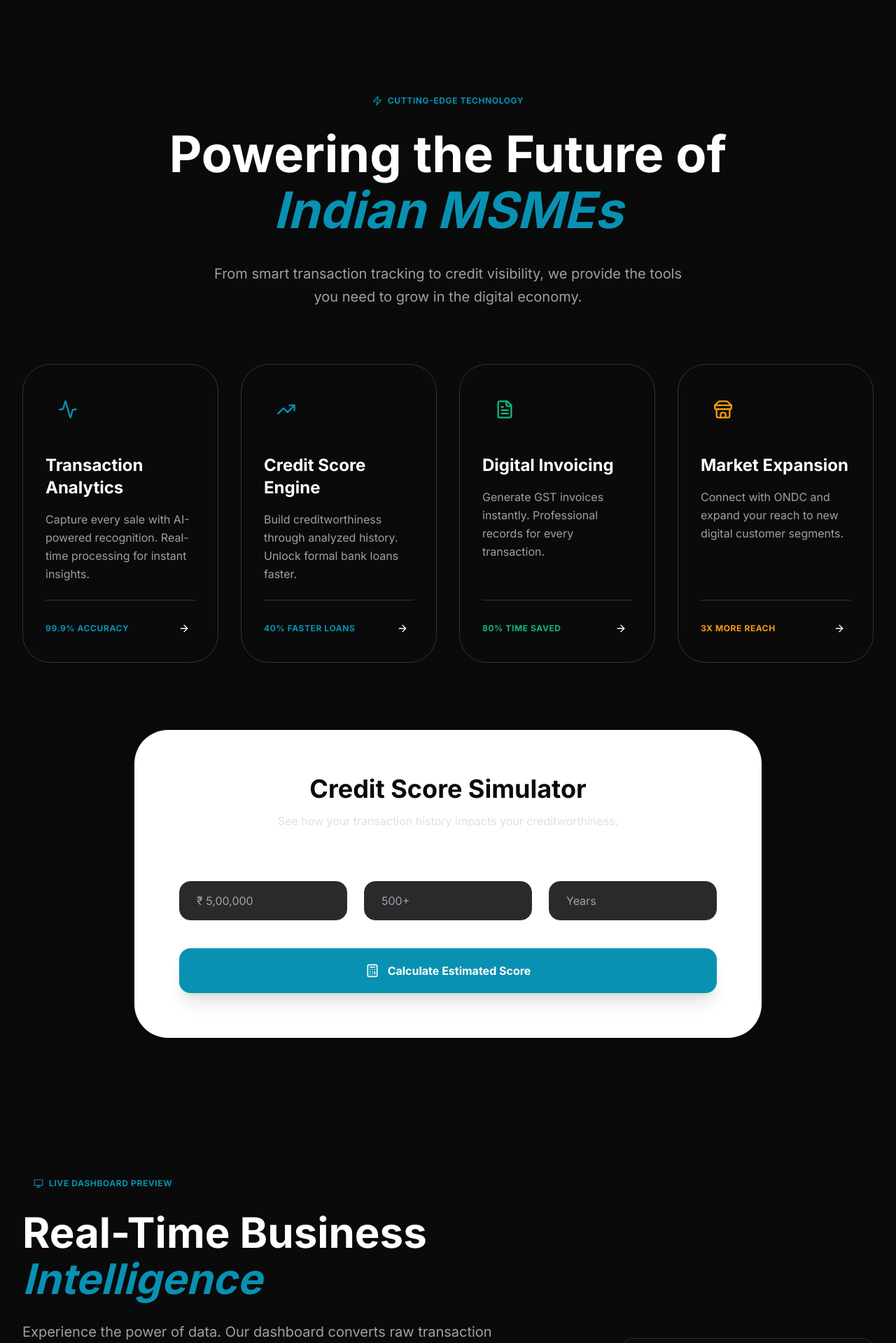
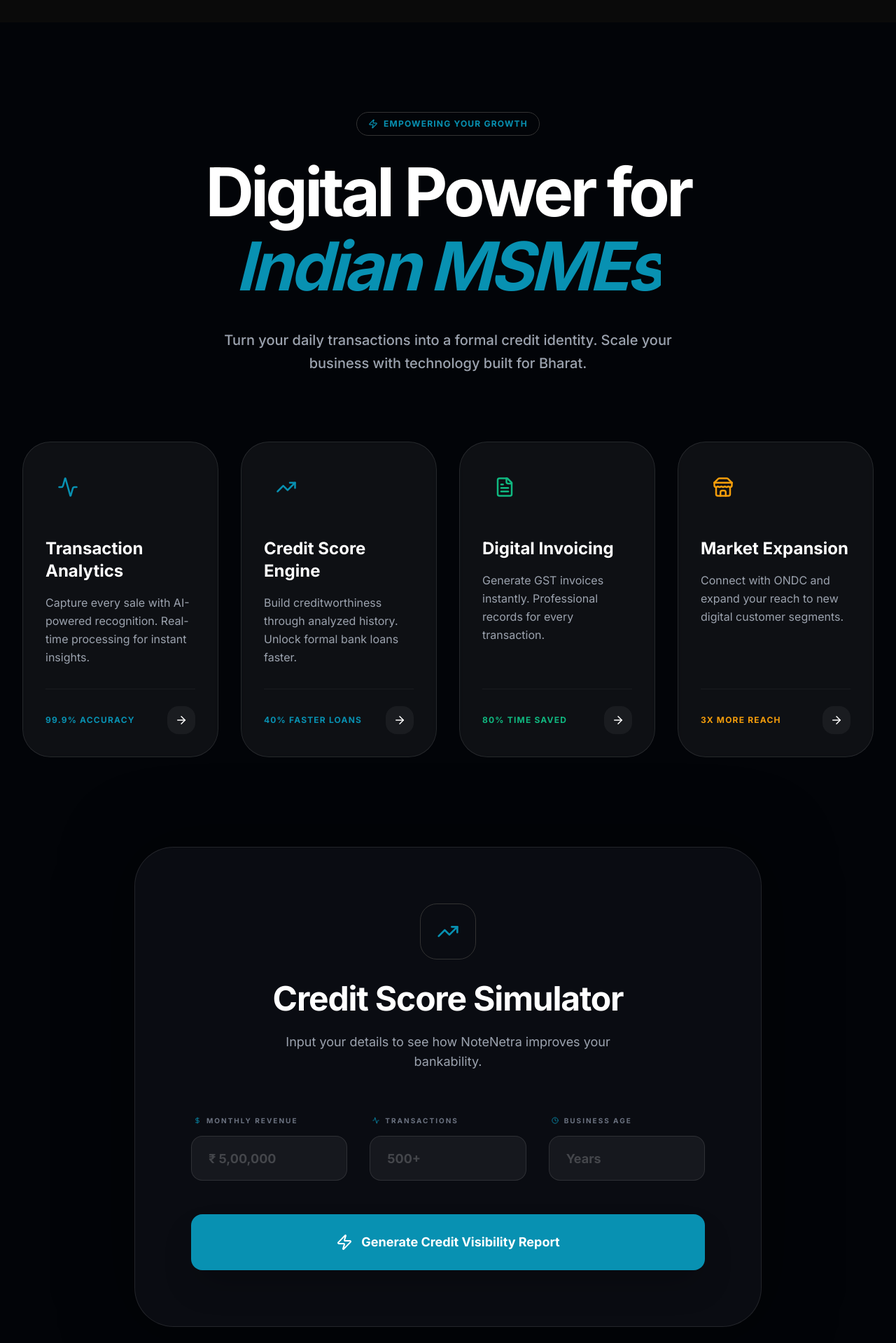
Before and after one commit to Kakupro/Notenetraweb, a React (Vite) app: page / in a window 1280 px wide. Shown: the part 841-2760 px from the top of the page at 70% size. Built offline with nearby package versions, Linux system fonts and the light colour scheme.

Commit message:
Redesign Credit Simulator UI for contrast and implement robust calculation logic

```diff
--- a/src/pages/landing-page/components/FeaturesShowcase.jsx
+++ b/src/pages/landing-page/components/FeaturesShowcase.jsx
@@ -27,19 +27,39 @@ const FeaturesShowcase = () => {
     setLoading(true);
     setError(null);
     setCreditScore(null);
+
+    // Simulated Logic for the Simulator (Corrected & Robust)
+    setTimeout(() => {
       try {
-      const response = await calculateScore({
-        monthlyRevenue: parseFloat(monthlyRevenue),
-        monthlyTransactions: parseFloat(monthlyTransactions),
-        businessAge: parseFloat(businessAge),
-      });
-      setCreditScore(response.data.creditScore);
+        const rev = parseFloat(monthlyRevenue);
+        const trans = parseFloat(monthlyTransactions);
+        const age = parseFloat(businessAge);
+
+        // Base Score
+        let score = 400;
+
+        // Revenue Factor (Logarithmic increase)
+        score += Math.min(200, Math.max(0, Math.log10(rev) * 35));
+
+        // Transaction Factor
+        score += Math.min(150, (trans / 100) * 15);
+
+        // Age Factor
+        score += Math.min(100, age * 15);
+
+        // Random slightly variance for realism
+        const variance = Math.floor(Math.random() * 21) - 10;
+        score += variance;
+
+        // Final Clamp
+        const finalScore = Math.floor(Math.max(300, Math.min(850, score)));
+        setCreditScore(finalScore);
       } catch (err) {
-      console.error('Error calling Cloud Function:', err);
-      setError('Failed to calculate credit score. Please try again.');
+        setError('Failed to calculate. Please check your inputs.');
       } finally {
         setLoading(false);
       }
+    }, 1500); // Realistic delay
   };
 
   const features = [
@@ -86,60 +106,59 @@ const FeaturesShowcase = () => {
   }, []);
 
   return (
-    <section ref={sectionRef} className="py-24 bg-muted/10 relative overflow-hidden">
-      {/* Abstract Shapes */}
-      <div className="absolute top-0 left-0 w-full h-full pointer-events-none opacity-20">
-        <div className="absolute -top-[10%] -left-[10%] w-[40%] h-[40%] bg-primary/20 rounded-full blur-[120px]" />
-        <div className="absolute top-[20%] -right-[10%] w-[30%] h-[30%] bg-accent/20 rounded-full blur-[120px]" />
+    <section ref={sectionRef} className="py-32 bg-[#020408] relative overflow-hidden">
+      {/* Premium Background Effects */}
+      <div className="absolute top-0 left-0 w-full h-full pointer-events-none">
+        <div className="absolute top-0 left-1/4 w-[500px] h-[500px] bg-primary/10 rounded-full blur-[120px] animate-pulse" />
+        <div className="absolute bottom-0 right-1/4 w-[500px] h-[500px] bg-accent/10 rounded-full blur-[120px]" />
       </div>
 
       <div className="max-w-7xl mx-auto content-spacing relative z-10">
-        <div className="text-center mb-20">
+        <div className="text-center mb-24">
           <motion.div
             initial={{ opacity: 0, y: 20 }}
             animate={isVisible ? { opacity: 1, y: 0 } : {}}
-            className="inline-flex items-center px-4 py-2 bg-primary/10 text-primary rounded-full text-xs font-bold uppercase tracking-wider mb-6"
+            className="inline-flex items-center px-4 py-2 bg-primary/10 border border-primary/20 text-primary rounded-full text-xs font-bold uppercase tracking-widest mb-8"
           >
             <Icon name="Zap" size={14} className="mr-2" />
-            Cutting-Edge Technology
+            Empowering Your Growth
           </motion.div>
-          <h2 className="text-4xl lg:text-7xl font-bold text-foreground mb-8">
-            Powering the Future of
-            <span className="block text-primary italic">Indian MSMEs</span>
+          <h2 className="text-5xl lg:text-8xl font-black text-white mb-8 tracking-tighter">
+            Digital Power for<br />
+            <span className="text-transparent bg-clip-text bg-gradient-to-r from-primary to-accent italic">Indian MSMEs</span>
           </h2>
-          <p className="text-xl text-muted-foreground max-w-2xl mx-auto leading-relaxed">
-            From smart transaction tracking to credit visibility, we provide the tools you need to grow in the digital economy.
+          <p className="text-xl text-gray-400 max-w-2xl mx-auto leading-relaxed font-medium">
+            Turn your daily transactions into a formal credit identity.
+            Scale your business with technology built for Bharat.
           </p>
         </div>
 
-        {/* Feature Grid */}
-        <div className="grid md:grid-cols-2 lg:grid-cols-4 gap-8 mb-24">
+        {/* Feature Grid with Enhanced Contrast */}
+        <div className="grid md:grid-cols-2 lg:grid-cols-4 gap-8 mb-32">
           {features.map((feature, i) => (
             <motion.div
               key={feature.id}
               initial={{ opacity: 0, y: 30 }}
               animate={isVisible ? { opacity: 1, y: 0 } : {}}
               transition={{ delay: i * 0.1, duration: 0.6 }}
-              onMouseEnter={() => setHoveredFeature(feature.id)}
-              onMouseLeave={() => setHoveredFeature(null)}
               className="group relative h-full"
             >
-              <div className="h-full bg-background p-8 rounded-[2.5rem] border border-border/50 hover:border-primary/30 transition-all duration-500 hover:shadow-2xl hover:shadow-primary/5 flex flex-col">
-                <div className={`w-16 h-16 rounded-2xl bg-${feature.color}/10 flex items-center justify-center mb-8 group-hover:scale-110 transition-transform duration-500`}>
-                  <Icon name={feature.icon} size={28} className={`text-${feature.color}`} />
+              <div className="h-full bg-white/5 backdrop-blur-sm p-8 rounded-[2.5rem] border border-white/10 hover:border-primary/50 transition-all duration-500 hover:shadow-2xl hover:shadow-primary/10 flex flex-col">
+                <div className={`w-16 h-16 rounded-2xl bg-${feature.color}/10 flex items-center justify-center mb-10 group-hover:scale-110 transition-transform duration-500`}>
+                  <Icon name={feature.icon} size={30} className={`text-${feature.color}`} />
                 </div>
-                <h3 className="text-2xl font-bold text-foreground mb-4 group-hover:text-primary transition-colors">
+                <h3 className="text-2xl font-bold text-white mb-4 group-hover:text-primary transition-colors">
                   {feature.title}
                 </h3>
-                <p className="text-muted-foreground leading-relaxed mb-6 flex-grow">
+                <p className="text-gray-400 leading-relaxed mb-8 flex-grow">
                   {feature.description}
                 </p>
-                <div className="flex items-center justify-between mt-auto pt-6 border-t border-border/10">
-                  <span className={`text-xs font-bold uppercase tracking-wider text-${feature.color}`}>
+                <div className="flex items-center justify-between mt-auto pt-6 border-t border-white/5">
+                  <span className={`text-xs font-black uppercase tracking-widest text-${feature.color}`}>
                     {feature.stats}
                   </span>
-                  <div className="w-8 h-8 rounded-full bg-muted/50 flex items-center justify-center group-hover:bg-primary group-hover:text-white transition-all duration-300">
-                    <Icon name="ArrowRight" size={16} />
+                  <div className="w-10 h-10 rounded-2xl bg-white/5 flex items-center justify-center group-hover:bg-primary group-hover:text-white transition-all duration-300">
+                    <Icon name="ArrowRight" size={18} />
                   </div>
                 </div>
               </div>
@@ -147,39 +166,46 @@ const FeaturesShowcase = () => {
           ))}
         </div>
 
-        {/* Credit Simulator Card */}
+        {/* Credit Simulator Card - Redesigned for High Contrast */}
         <motion.div
           initial={{ opacity: 0, scale: 0.95 }}
           animate={isVisible ? { opacity: 1, scale: 1 } : {}}
           transition={{ delay: 0.4, duration: 0.8 }}
-          className="relative max-w-4xl mx-auto bg-foreground rounded-[3rem] p-8 lg:p-16 overflow-hidden shadow-2xl"
+          className="relative max-w-4xl mx-auto bg-[#0a0c12] border border-white/10 rounded-[3.5rem] p-10 lg:p-20 overflow-hidden shadow-[0_0_100px_rgba(0,0,0,0.5)]"
         >
-          {/* Animated Glow */}
-          <div className="absolute top-0 right-0 w-[400px] h-[400px] bg-primary/20 rounded-full blur-[80px] -translate-y-1/2 translate-x-1/2" />
+          {/* Internal Glow Effects */}
+          <div className="absolute -top-24 -right-24 w-96 h-96 bg-primary/20 rounded-full blur-[100px]" />
+          <div className="absolute -bottom-24 -left-24 w-96 h-96 bg-accent/20 rounded-full blur-[100px]" />
 
           <div className="relative z-10">
-            <div className="text-center mb-12">
-              <h3 className="text-3xl lg:text-4xl font-bold text-background mb-4">Credit Score Simulator</h3>
-              <p className="text-background/60">See how your transaction history impacts your creditworthiness.</p>
+            <div className="text-center mb-16">
+              <div className="w-20 h-20 bg-primary/10 rounded-3xl flex items-center justify-center mx-auto mb-8 border border-primary/20">
+                <Icon name="TrendingUp" size={32} className="text-primary" />
+              </div>
+              <h3 className="text-4xl lg:text-5xl font-black text-white mb-6 tracking-tight">Credit Score Simulator</h3>
+              <p className="text-gray-400 text-lg max-w-lg mx-auto">Input your details to see how NoteNetra improves your bankability.</p>
             </div>
 
-            <div className="grid md:grid-cols-3 gap-6 mb-10">
+            <div className="grid md:grid-cols-3 gap-8 mb-12">
               {[
-                { label: 'Monthly Revenue', value: monthlyRevenue, set: setMonthlyRevenue, placeholder: '₹ 5,00,000' },
-                { label: 'Transactions', value: monthlyTransactions, set: setMonthlyTransactions, placeholder: '500+' },
-                { label: 'Business Age', value: businessAge, set: setBusinessAge, placeholder: 'Years' }
+                { label: 'Monthly Revenue', value: monthlyRevenue, set: setMonthlyRevenue, placeholder: '₹ 5,00,000', icon: 'DollarSign' },
+                { label: 'Transactions', value: monthlyTransactions, set: setMonthlyTransactions, placeholder: '500+', icon: 'Activity' },
+                { label: 'Business Age', value: businessAge, set: setBusinessAge, placeholder: 'Years', icon: 'Clock' }
               ].map((input, idx) => (
-                <div key={idx} className="space-y-2">
-                  <label className="text-xs font-bold text-background/40 uppercase tracking-widest pl-2">
+                <div key={idx} className="space-y-4">
+                  <label className="flex items-center text-[10px] font-black text-gray-500 uppercase tracking-[0.2em] pl-1">
+                    <Icon name={input.icon} size={10} className="mr-2 text-primary" />
                     {input.label}
                   </label>
+                  <div className="relative group">
                     <input
                       type="number"
                       value={input.value}
                       onChange={(e) => input.set(e.target.value)}
                       placeholder={input.placeholder}
-                    className="w-full h-14 bg-background/5 border border-background/10 rounded-2xl px-6 text-background placeholder:text-background/20 focus:outline-none focus:ring-2 focus:ring-primary/50 focus:border-transparent transition-all"
+                      className="w-full h-16 bg-white/5 border border-white/10 rounded-2xl px-6 text-white placeholder:text-white/20 focus:outline-none focus:ring-2 focus:ring-primary/50 focus:border-primary/50 transition-all font-bold text-lg"
                     />
+                  </div>
                 </div>
               ))}
             </div>
@@ -190,49 +216,64 @@ const FeaturesShowcase = () => {
               fullWidth
               onClick={handleCalculateCreditScore}
               disabled={loading}
-              className="bg-primary hover:bg-primary/90 text-white font-bold h-16 rounded-2xl shadow-xl shadow-primary/20"
+              className="bg-primary hover:bg-primary/90 text-white font-black h-20 rounded-2xl shadow-2xl shadow-primary/30 transition-all hover:scale-[1.02] active:scale-[0.98]"
             >
               {loading ? (
                 <div className="flex items-center justify-center">
-                  <div className="w-6 h-6 border-2 border-white/30 border-t-white rounded-full animate-spin mr-3" />
-                  Analyzing Data...
+                  <div className="w-6 h-6 border-3 border-white/30 border-t-white rounded-full animate-spin mr-4" />
+                  <span className="tracking-wider">AI ANALYSIS IN PROGRESS...</span>
                 </div>
               ) : (
-                <>
-                  <Icon name="Calculator" size={20} className="mr-3" />
-                  Calculate Estimated Score
-                </>
+                <div className="flex items-center justify-center space-x-3">
+                  <Icon name="Zap" size={24} />
+                  <span className="text-lg">Generate Credit Visibility Report</span>
+                </div>
               )}
             </Button>
 
             <AnimatePresence>
               {error && (
-                <motion.p
+                <motion.div
                   initial={{ opacity: 0, y: 10 }}
                   animate={{ opacity: 1, y: 0 }}
                   exit={{ opacity: 0 }}
-                  className="mt-4 text-center text-destructive text-sm font-bold"
+                  className="mt-6 p-4 bg-red-500/10 border border-red-500/20 rounded-2xl flex items-center justify-center"
                 >
-                  {error}
-                </motion.p>
+                  <Icon name="AlertCircle" size={16} className="text-red-500 mr-2" />
+                  <p className="text-red-500 text-sm font-bold">{error}</p>
+                </motion.div>
               )}
 
               {creditScore !== null && !loading && (
                 <motion.div
-                  initial={{ opacity: 0, y: 30 }}
-                  animate={{ opacity: 1, y: 0 }}
-                  className="mt-12 text-center p-10 bg-background/5 rounded-[2rem] border border-background/10 backdrop-blur-md"
+                  initial={{ opacity: 0, y: 40, scale: 0.9 }}
+                  animate={{ opacity: 1, y: 0, scale: 1 }}
+                  className="mt-16 text-center p-12 bg-white/5 rounded-[3rem] border border-white/10 backdrop-blur-xl relative overflow-hidden"
                 >
-                  <p className="text-xs font-bold text-background/40 uppercase tracking-[0.2em] mb-4">Estimated Digital Credit Score</p>
-                  <div className="relative inline-block">
-                    <span className="text-7xl lg:text-9xl font-black text-primary drop-shadow-[0_0_20px_rgba(var(--primary-rgb),0.5)]">
+                  <div className="absolute inset-0 bg-gradient-to-br from-primary/5 to-transparent pointer-events-none" />
+
+                  <p className="relative z-10 text-[10px] font-black text-primary uppercase tracking-[0.4em] mb-8">Generated Credit Score Profile</p>
+
+                  <div className="relative z-10 inline-flex flex-col items-center">
+                    <div className="relative">
+                      <div className="absolute inset-0 bg-primary/20 blur-[40px] rounded-full" />
+                      <span className="relative text-8xl lg:text-[10rem] font-black text-white leading-none tracking-tighter">
                         {creditScore}
                       </span>
                     </div>
-                  <p className="text-background/60 mt-6 max-w-md mx-auto italic">
-                    Based on your transaction volume and business age, you have a
-                    <span className="text-success font-bold px-1">Strong</span>
-                    financial profile.
+
+                    <div className={`mt-8 px-8 py-3 rounded-full font-black text-sm uppercase tracking-widest ${creditScore > 750 ? 'bg-emerald-500/20 text-emerald-400 border border-emerald-500/30' :
+                      creditScore > 650 ? 'bg-primary/20 text-primary border border-primary/30' :
+                        'bg-orange-500/20 text-orange-400 border border-orange-500/30'
+                      }`}>
+                      {creditScore > 750 ? 'Excellent Profile' : creditScore > 650 ? 'Strong Profile' : 'Growing Profile'}
+                    </div>
+                  </div>
+
+                  <p className="relative z-10 text-gray-400 mt-10 max-w-md mx-auto leading-relaxed">
+                    With NoteNetra, your estimated score indicates a
+                    <span className="text-white font-bold px-1.5">{creditScore > 700 ? 'High' : 'Moderate'}</span>
+                    likelihood of unlocking formal bank loans within 3-6 months.
                   </p>
                 </motion.div>
               )}
```
Lines whose indentation alone changed are shown as unchanged.
